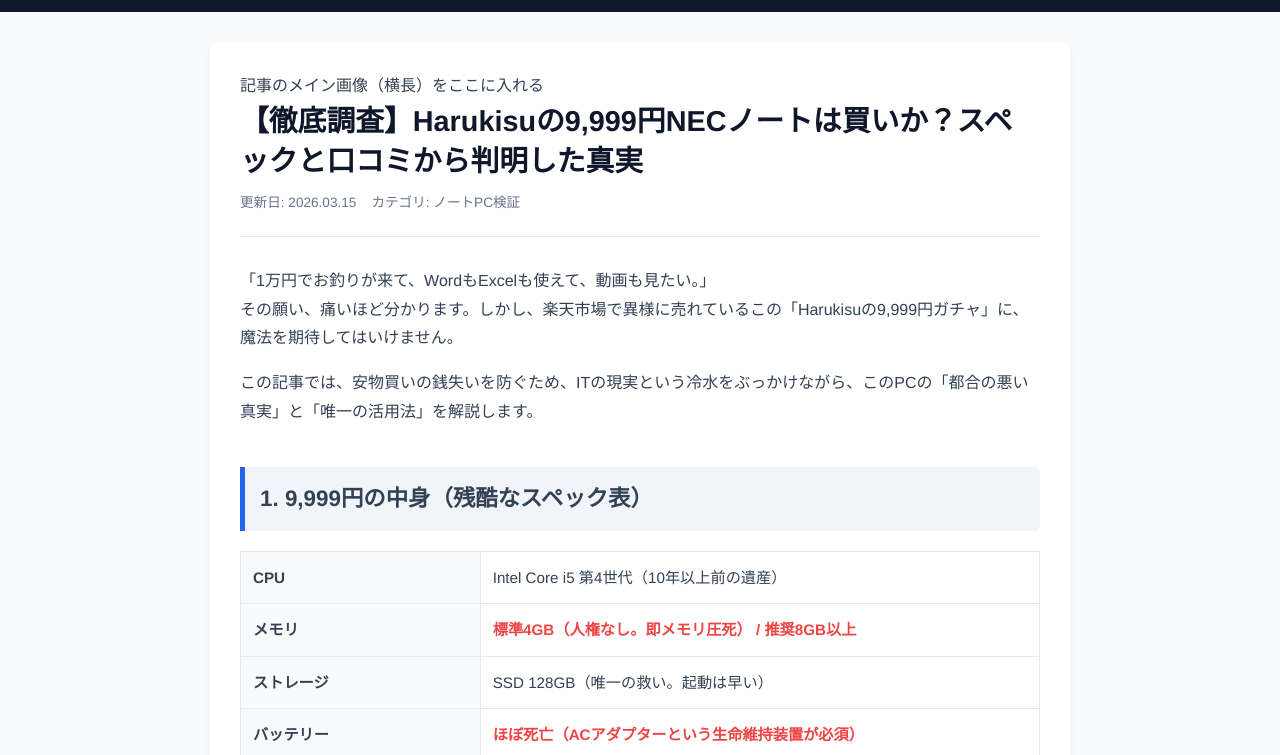
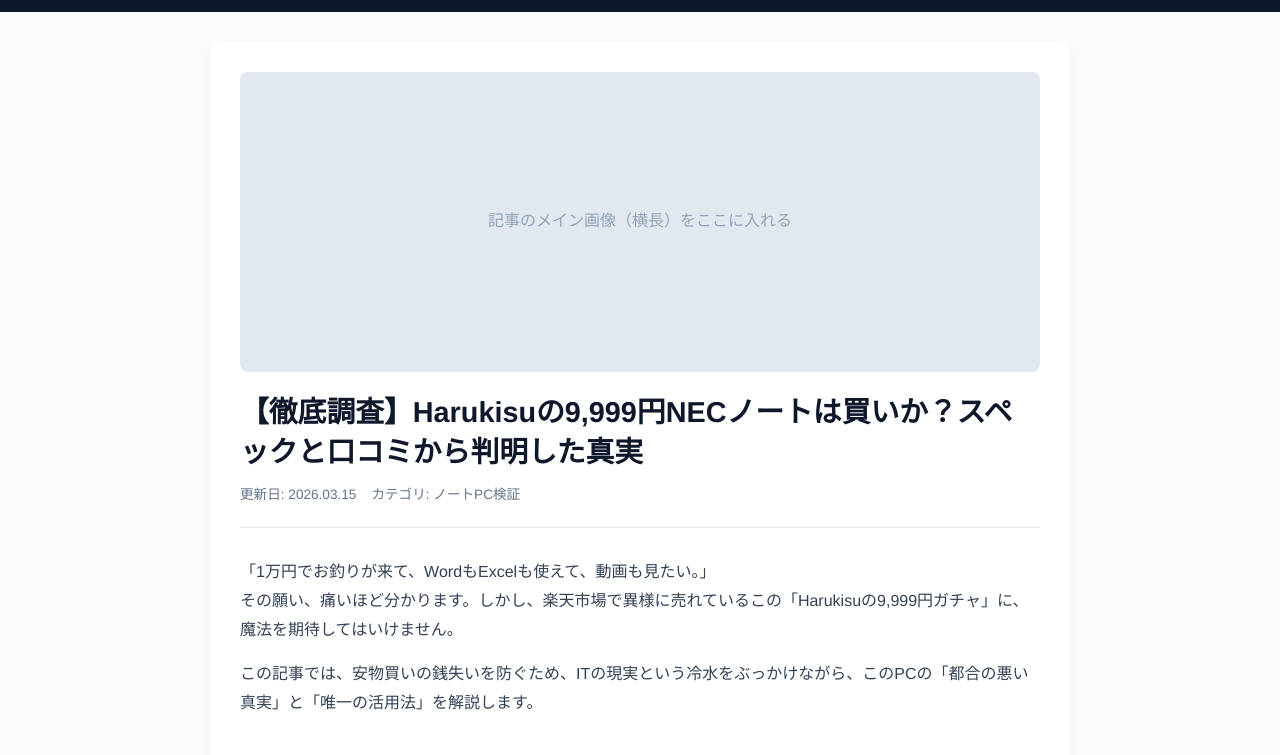
Before and after one commit to aito07w/my-1man-kaden, a plain HTML site: page nec-9999-review.html in a window 1280 px wide. Shown: the part 45-800 px from the top of the page. Drawn offline with Linux system fonts and the light colour scheme.

Commit message:
Update nec-9999-review.html

```diff
--- a/nec-9999-review.html
+++ b/nec-9999-review.html
@@ -62,7 +62,7 @@
 
   <div class="container">
 
-    <div class="画像ーNEC①ートップ.webp">
+    <div class="hero-img">
       記事のメイン画像（横長）をここに入れる
     </div>
 
```
